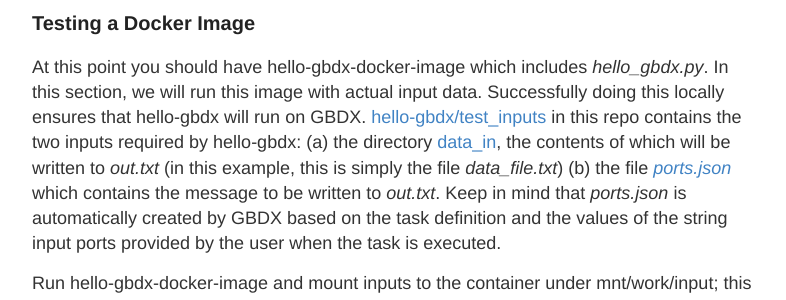
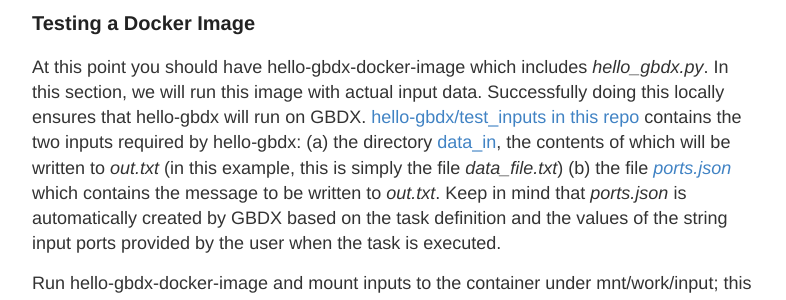
Before and after one commit to neoocm/PlatformStories.github.io, a Jekyll site: the page built from _posts/2016-9-30-create-task.md, in a window 1280 px wide and 900 px high, scrolled down 12978 px. Shown: the part 153-453 px from the top of the window, without its empty margins (248-1034 px from the left). Built offline with Jekyll 4.4.1, drawn with Linux system fonts in a browser that asks for light colours.

Commit message:
fixed some paths

```diff
--- a/_posts/2016-9-30-create-task.md
+++ b/_posts/2016-9-30-create-task.md
@@ -370,7 +370,7 @@
 ### Testing a Docker Image
 
 At this point you should have hello-gbdx-docker-image which includes *hello_gbdx.py*.
-In this section, we will run this image with actual input data. Successfully doing this locally ensures that hello-gbdx will run on GBDX. [hello-gbdx/test_inputs](https://github.com/PlatformStories/create-task/tree/master/hello-gbdx/test_inputs) in this repo contains the two inputs required by hello-gbdx: (a) the directory [data_in](https://github.com/PlatformStories/create-task/tree/master/hello-gbdx/test_inputs/data_in), the contents of which will be written to *out.txt* (in this example, this is simply the file *data_file.txt*) (b) the file [*ports.json*](https://github.com/PlatformStories/create-task/tree/master/hello-gbdx/test_inputs/ports.json) which
+In this section, we will run this image with actual input data. Successfully doing this locally ensures that hello-gbdx will run on GBDX. [hello-gbdx/test_inputs in this repo](https://github.com/PlatformStories/create-task/tree/master/hello-gbdx/test_inputs) contains the two inputs required by hello-gbdx: (a) the directory [data_in](https://github.com/PlatformStories/create-task/tree/master/hello-gbdx/test_inputs/data_in), the contents of which will be written to *out.txt* (in this example, this is simply the file *data_file.txt*) (b) the file [*ports.json*](https://github.com/PlatformStories/create-task/tree/master/hello-gbdx/test_inputs/ports.json) which
 contains the message to be written to *out.txt*. Keep in mind that *ports.json* is automatically created by GBDX based on the task definition and the values of the string input ports provided by the user when the task is executed.
 
 Run hello-gbdx-docker-image and mount inputs to the container under mnt/work/input; this is where GBDX will place the inputs when the task is executed.
```
Also changed, not shown: other parts of _posts/2016-9-30-create-task.md (+1 -1 lines).
